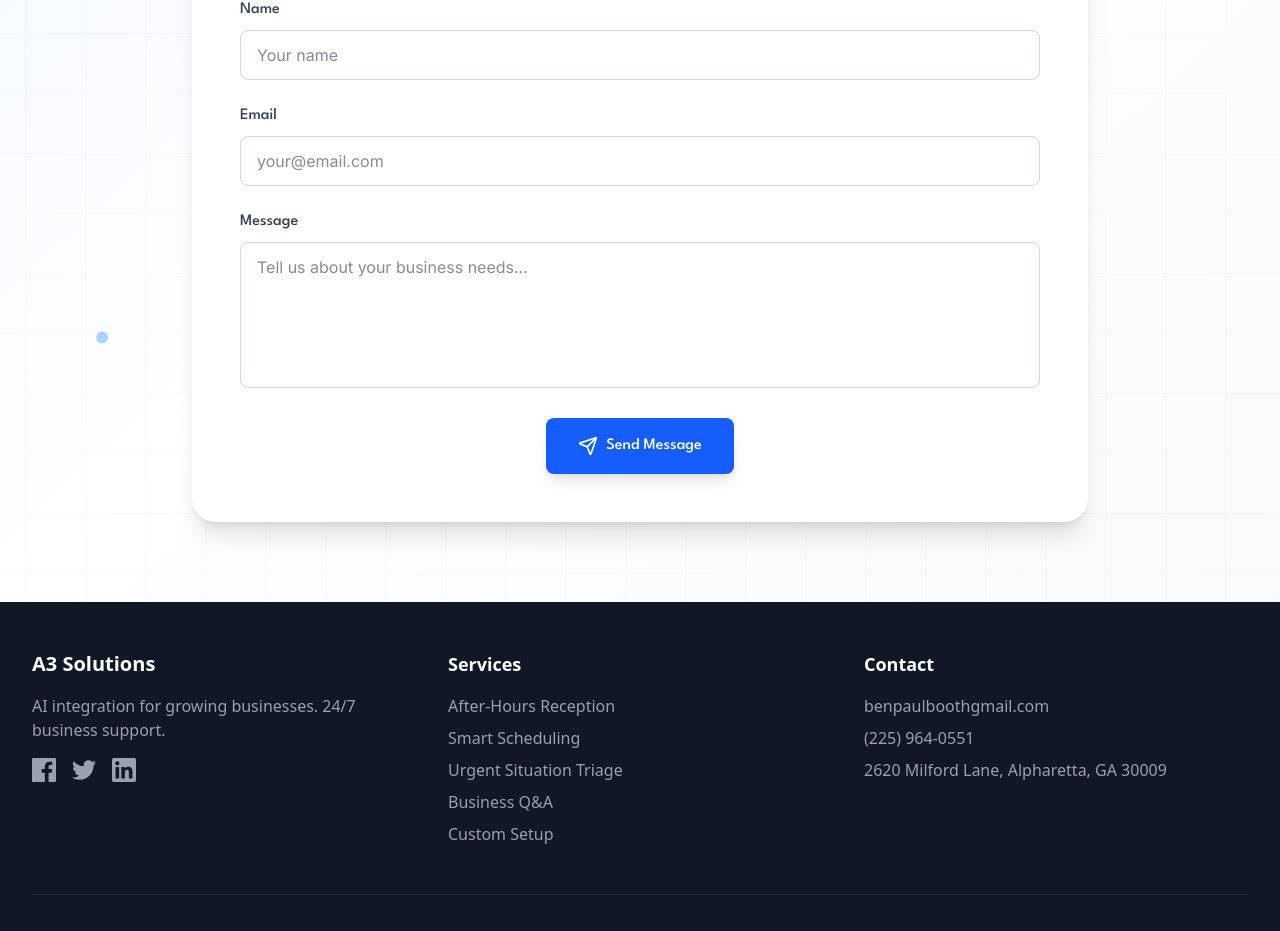
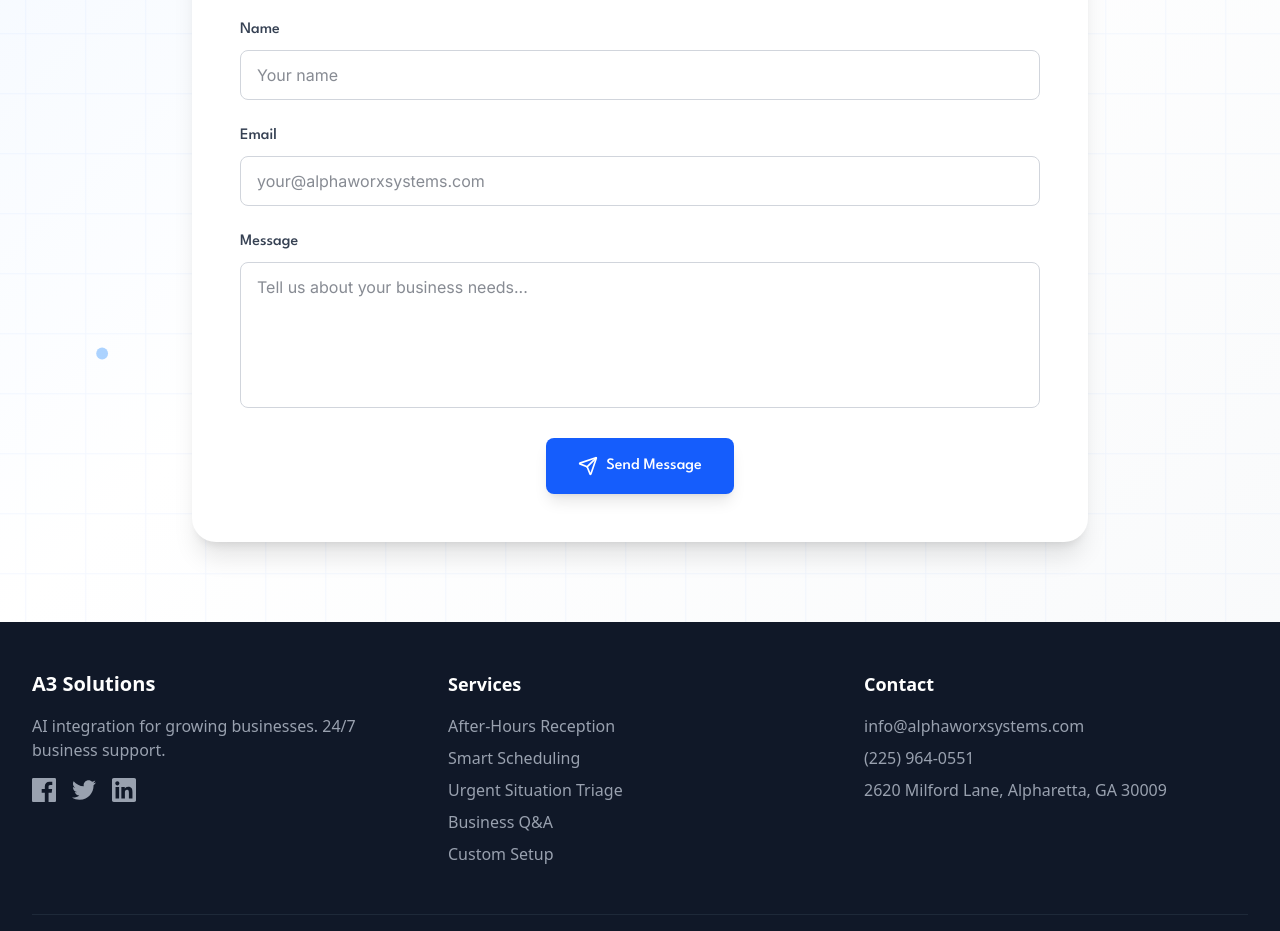
Before and after one commit to benpbooth/AlphaWorx, a Next.js app: page / in a window 1280 px wide. Shown: the part 3259-4190 px from the top of the page. Built offline with nearby package versions, Linux system fonts and the light colour scheme.

Commit message:
Update all email addresses to info@alphaworxsystems.com

```diff
--- a/app/components/sections/Contact.tsx
+++ b/app/components/sections/Contact.tsx
@@ -29,7 +29,7 @@ const Contact: React.FC = () => {
     {
       icon: <Mail className="w-6 h-6" />,
       title: "Email",
-      info: "benpaulboothgmail.com"
+      info: "info@alphaworxsystems.com"
     },
     {
       icon: <MapPin className="w-6 h-6" />,
@@ -381,7 +381,7 @@ const Contact: React.FC = () => {
                         onChange={(e) => setEmail(e.target.value)}
                         className="w-full px-4 py-3 border border-gray-300 rounded-lg focus:ring-2 focus:ring-blue-500 focus:border-blue-500 transition-colors text-gray-900 bg-white"
                         style={{ fontFamily: 'Inter, sans-serif' }}
-                        placeholder="your@email.com"
+                        placeholder="your@alphaworxsystems.com"
                         required
                         whileFocus={{ scale: 1.02 }}
                         transition={{ duration: 0.2 }}
--- a/app/components/sections/Footer.tsx
+++ b/app/components/sections/Footer.tsx
@@ -45,7 +45,7 @@ const Footer: React.FC<FooterProps> = ({ companyName }) => {
           <div>
             <h4 className="text-lg font-semibold mb-4">Contact</h4>
             <ul className="space-y-2">
-              <li className="text-gray-400">benpaulboothgmail.com</li>
+              <li className="text-gray-400">info@alphaworxsystems.com</li>
               <li className="text-gray-400">(225) 964-0551</li>
               <li className="text-gray-400">2620 Milford Lane, Alpharetta, GA 30009</li>
             </ul>
--- a/app/login/page.tsx
+++ b/app/login/page.tsx
@@ -348,8 +348,8 @@ export default function LoginPage() {
           >
             <p className="text-sm text-gray-500" style={{ fontFamily: 'Inter, sans-serif' }}>
               Need help? Contact us at{' '}
-                              <a href="mailto:support@a3solutions.ai" className="text-blue-600 hover:text-blue-800 transition-colors">
-                  support@a3solutions.ai
+                              <a href="mailto:info@alphaworxsystems.com" className="text-blue-600 hover:text-blue-800 transition-colors">
+                  info@alphaworxsystems.com
               </a>
             </p>
           </motion.div>
--- a/src/components/PeachtreeAI.tsx
+++ b/src/components/PeachtreeAI.tsx
@@ -25,7 +25,7 @@ const PeachtreeAI: React.FC<AIBusinessWebsiteProps> = ({
       <Hero ctaText={ctaText} />
       <Services />
       <About companyName={companyName} />
-      <Contact companyName={companyName} />
+      <Contact />
       <CTA />
       <Footer companyName={companyName} />
 
--- a/src/components/sections/Contact.tsx
+++ b/src/components/sections/Contact.tsx
@@ -1,11 +1,7 @@
 import React, { useState } from "react";
 import { motion } from "framer-motion";
 
-interface ContactProps {
-  companyName: string;
-}
-
-const Contact: React.FC<ContactProps> = ({ companyName }) => {
+const Contact: React.FC = () => {
   const [email, setEmail] = useState('');
   const [message, setMessage] = useState('');
   const [submitted, setSubmitted] = useState(false);
@@ -58,7 +54,7 @@ const Contact: React.FC<ContactProps> = ({ companyName }) => {
                   </div>
                   <div>
                     <p className="font-medium">Email</p>
-                    <p>info@{companyName.toLowerCase()}</p>
+                    <p>info@alphaworxsystems.com</p>
                   </div>
                 </div>
 
@@ -109,7 +105,7 @@ const Contact: React.FC<ContactProps> = ({ companyName }) => {
                       type="email"
                       id="email"
                       className="w-full px-4 py-3 rounded-lg border border-gray-300 focus:border-black focus:ring focus:ring-gray-200 focus:ring-opacity-50 transition-colors"
-                      placeholder="your@email.com"
+                      placeholder="your@alphaworxsystems.com"
                       required
                       value={email}
                       onChange={(e) => setEmail(e.target.value)}
--- a/src/components/sections/Footer.tsx
+++ b/src/components/sections/Footer.tsx
@@ -44,7 +44,7 @@ const Footer: React.FC<FooterProps> = ({ companyName }) => {
           <div>
             <h4 className="text-lg font-semibold mb-4">Contact</h4>
             <ul className="space-y-2">
-              <li className="text-gray-400">info@{companyName.toLowerCase()}</li>
+              <li className="text-gray-400">info@alphaworxsystems.com</li>
               <li className="text-gray-400">+1 (555) 123-4567</li>
               <li className="text-gray-400">123 Peachtree St, Atlanta, GA</li>
             </ul>
```
